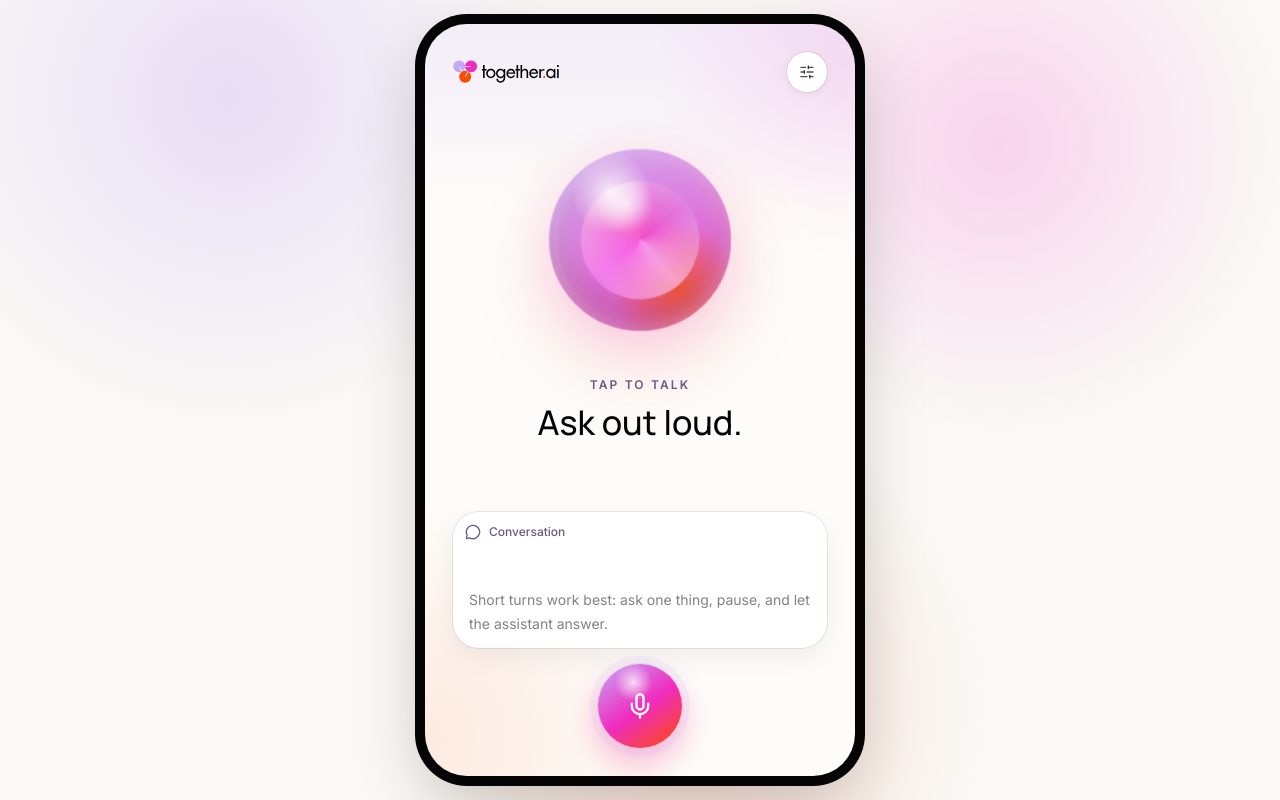
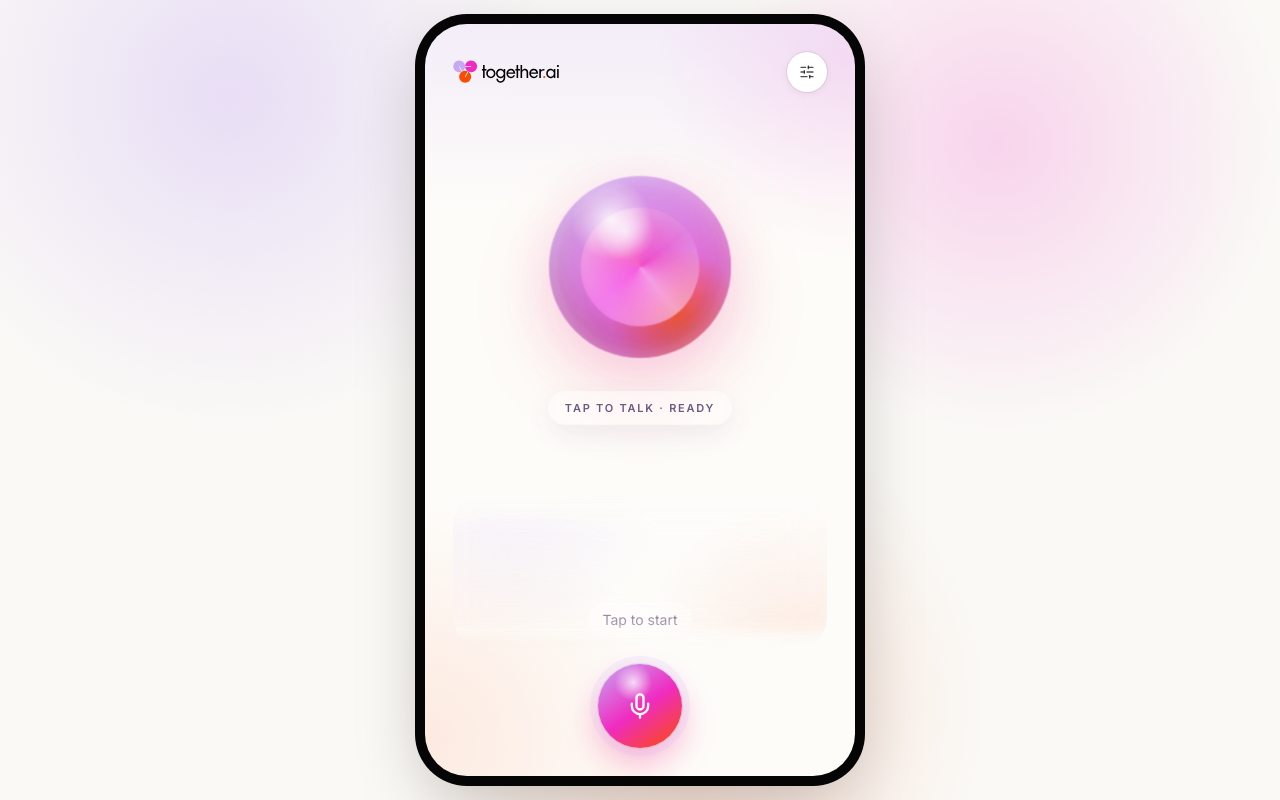
Before and after one commit to riccardogiorato/voice-to-voice, a Next.js app: page / in a window 1280 px wide. Built offline with nearby package versions, Linux system fonts and the light colour scheme.

Commit message:
feat: add conversation-stream component and update phase handling

```diff
--- a/app/globals.css
+++ b/app/globals.css
@@ -148,6 +148,22 @@ button {
   animation-duration: 2s;
 }
 
+.conversation-stream {
+  position: relative;
+  height: 154px;
+  overflow: hidden;
+  border-radius: 30px;
+  background:
+    linear-gradient(180deg, rgba(255, 255, 255, 0.2), rgba(255, 255, 255, 0.06)),
+    radial-gradient(circle at 16% 0%, rgba(198, 168, 244, 0.16), transparent 42%),
+    radial-gradient(circle at 92% 100%, rgba(252, 76, 2, 0.1), transparent 40%);
+  box-shadow:
+    inset 0 1px 0 rgba(255, 255, 255, 0.5),
+    0 18px 48px rgba(92, 62, 98, 0.08);
+  backdrop-filter: blur(22px);
+  mask-image: linear-gradient(to bottom, transparent 0, black 18%, black 88%, transparent 100%);
+}
+
 .mic-button {
   position: relative;
   display: grid;
--- a/app/page.tsx
+++ b/app/page.tsx
@@ -3,7 +3,6 @@
 import {
   Cpu,
   LoaderCircle,
-  MessageCircle,
   Mic,
   SlidersHorizontal,
   X,
@@ -36,23 +35,23 @@ type ServerEvent =
 const phaseCopy: Record<Phase, { label: string; detail: string }> = {
   idle: {
     label: "Tap to talk",
-    detail: "Ask out loud.",
+    detail: "Ready",
   },
   connecting: {
     label: "Connecting",
-    detail: "Opening voice.",
+    detail: "Opening",
   },
   listening: {
     label: "Listening",
-    detail: "Go ahead.",
+    detail: "Live",
   },
   thinking: {
     label: "Thinking",
-    detail: "Finding the words.",
+    detail: "Working",
   },
   speaking: {
     label: "Speaking",
-    detail: "Answering now.",
+    detail: "Mic paused",
   },
 };
 
@@ -86,10 +85,11 @@ export default function Home() {
 
   const isActive = phase !== "idle";
   const status = phaseCopy[phase];
-  const visibleAssistant =
-    assistantDraft ||
-    [...turns].reverse().find((turn) => turn.role === "assistant")?.text ||
-    "";
+
+  function updatePhase(nextPhase: Phase) {
+    phaseRef.current = nextPhase;
+    setPhase(nextPhase);
+  }
 
   useEffect(() => {
     phaseRef.current = phase;
@@ -108,7 +108,7 @@ export default function Home() {
     setError("");
     setPartial("");
     setAssistantDraft("");
-    setPhase("connecting");
+    updatePhase("connecting");
 
     try {
       const audioContext = new AudioContext({ latencyHint: "interactive" });
@@ -148,23 +148,23 @@ export default function Home() {
 
       socket.onerror = () => {
         setError("Voice socket failed. Try a deployed Vercel URL if local dev cannot upgrade WebSockets.");
-        setPhase("idle");
+        updatePhase("idle");
       };
 
       socket.onclose = () => {
         tearDownAudio();
-        setPhase("idle");
+        updatePhase("idle");
       };
     } catch (reason) {
       setError(reason instanceof Error ? reason.message : "Could not start the microphone.");
-      setPhase("idle");
+      updatePhase("idle");
       tearDownAudio();
     }
   }
 
   function handleServerEvent(event: ServerEvent) {
     if (event.type === "state") {
-      setPhase(event.state);
+      updatePhase(event.state);
       return;
     }
 
@@ -208,7 +208,7 @@ export default function Home() {
 
     if (event.type === "error") {
       setError(event.message);
-      setPhase("listening");
+      updatePhase("listening");
     }
   }
 
@@ -262,7 +262,7 @@ export default function Home() {
     socketRef.current?.close();
     socketRef.current = null;
     tearDownAudio();
-    setPhase("idle");
+    updatePhase("idle");
     setPartial("");
     setAssistantDraft("");
   }
@@ -298,6 +298,10 @@ export default function Home() {
     socket: WebSocket,
   ) {
     if (socket.readyState !== WebSocket.OPEN) return;
+    if (phaseRef.current !== "listening") {
+      resetMicGate();
+      return;
+    }
 
     const now = performance.now();
     if (rms(input) >= SPEECH_RMS_THRESHOLD) {
@@ -324,6 +328,13 @@ export default function Home() {
     if (micBufferSamplesRef.current < minChunkSamples) return;
 
     flushSpeechAudio(socket, sampleRate);
+  }
+
+  function resetMicGate() {
+    micBufferRef.current = [];
+    micBufferSamplesRef.current = 0;
+    lastSpeechAtRef.current = Number.NEGATIVE_INFINITY;
+    speechOpenRef.current = false;
   }
 
   function flushSpeechAudio(socket: WebSocket, sampleRate: number) {
@@ -460,47 +471,43 @@ export default function Home() {
               </div>
             ) : null}
 
-            <div className="flex min-h-0 flex-1 flex-col items-center justify-center gap-8">
+            <div className="flex min-h-0 flex-1 flex-col items-center justify-center gap-5 pb-6">
               <div className={`voice-orb voice-orb-${phase}`} aria-hidden>
                 <div className="voice-orb-core" />
               </div>
 
-              <div className="min-h-[116px] w-full text-center">
-                <p className="text-xs font-semibold uppercase tracking-[0.18em] text-[#6b5a82]">
-                  {status.label}
+              <div className="rounded-full bg-white/38 px-4 py-2 text-center shadow-[0_0_0_1px_rgba(255,255,255,0.55),0_10px_28px_rgba(90,43,103,0.08)] backdrop-blur-xl">
+                <p className="text-[11px] font-semibold uppercase tracking-[0.16em] text-[#6b5a82]">
+                  {status.label} · {status.detail}
                 </p>
-                <h1 className="mt-3 text-balance font-[family-name:var(--font-manrope)] text-[34px] font-medium leading-[1.02] tracking-normal text-[#050505]">
-                  {visibleAssistant || status.detail}
-                </h1>
               </div>
             </div>
 
             <div className="space-y-4">
-              <div className="h-[136px] overflow-hidden rounded-[26px] bg-white p-3 shadow-[0_0_0_1px_rgba(5,5,5,0.08),0_10px_26px_rgba(5,5,5,0.06)]">
-                <div className="flex items-center gap-2 text-xs font-medium text-[#6b5a82]">
-                  <MessageCircle className="size-4" aria-hidden />
-                  Conversation
-                </div>
-                <div className="relative mt-2 h-[88px] overflow-hidden">
-                  <div className="pointer-events-none absolute inset-x-0 top-0 z-10 h-8 bg-gradient-to-b from-white to-transparent" />
-                  <div className="flex h-full flex-col justify-end gap-1.5 pt-5">
+              <div className="conversation-stream">
+                <div className="pointer-events-none absolute inset-x-0 top-0 z-10 h-10 bg-gradient-to-b from-[#fdfcf9]/80 to-transparent" />
+                <div className="pointer-events-none absolute inset-x-0 bottom-0 z-10 h-8 bg-gradient-to-t from-[#fdfcf9]/72 to-transparent" />
+                <div className="flex h-full flex-col justify-end gap-1.5 px-1 py-3">
                   {transcriptItems.length === 0 ? (
-                    <p className="text-pretty px-1 text-sm leading-6 text-[#050505]/50">
-                      Short turns work best: ask one thing, pause, and let the
-                      assistant answer.
+                    <p className="self-center rounded-full bg-white/34 px-3 py-1.5 text-sm leading-5 text-[#6b5a82]/72 shadow-[0_0_0_1px_rgba(255,255,255,0.56)] backdrop-blur-xl">
+                      Tap to start
                     </p>
                   ) : (
                     transcriptItems.map((turn, index) => (
                       <p
-                        className={`line-clamp-2 max-w-[84%] text-pretty rounded-[18px] px-3 py-1.5 text-sm leading-5 transition-[opacity,transform] duration-200 ${
+                        className={`line-clamp-2 max-w-[86%] text-pretty rounded-[18px] px-3 py-1.5 text-sm leading-5 shadow-[0_8px_22px_rgba(42,26,52,0.07)] transition-[opacity,filter,transform] duration-300 ease-out ${
                           turn.role === "user"
-                            ? "self-end bg-[#050505] text-white"
-                            : "self-start bg-[#f3eef8] text-[#33253d]"
+                            ? "self-end bg-[#050505]/88 text-white backdrop-blur-xl"
+                            : "self-start bg-white/48 text-[#33253d] shadow-[0_0_0_1px_rgba(255,255,255,0.5),0_8px_22px_rgba(42,26,52,0.06)] backdrop-blur-xl"
                         } ${turn.live ? "opacity-100" : ""}`}
                         style={{
                           opacity: turn.live
                             ? 1
-                            : Math.max(0.34, 1 - (transcriptItems.length - index - 1) * 0.24),
+                            : Math.max(0.2, 0.82 - (transcriptItems.length - index - 1) * 0.22),
+                          filter: turn.live
+                            ? "blur(0)"
+                            : `blur(${Math.min(1.4, (transcriptItems.length - index - 1) * 0.35)}px)`,
+                          transform: `translateY(${turn.live ? 0 : Math.max(-10, (index - transcriptItems.length + 1) * 3)}px)`,
                         }}
                         key={`${turn.role}-${index}-${turn.text}`}
                       >
@@ -508,7 +515,6 @@ export default function Home() {
                       </p>
                     ))
                   )}
-                  </div>
                 </div>
               </div>
 
```
